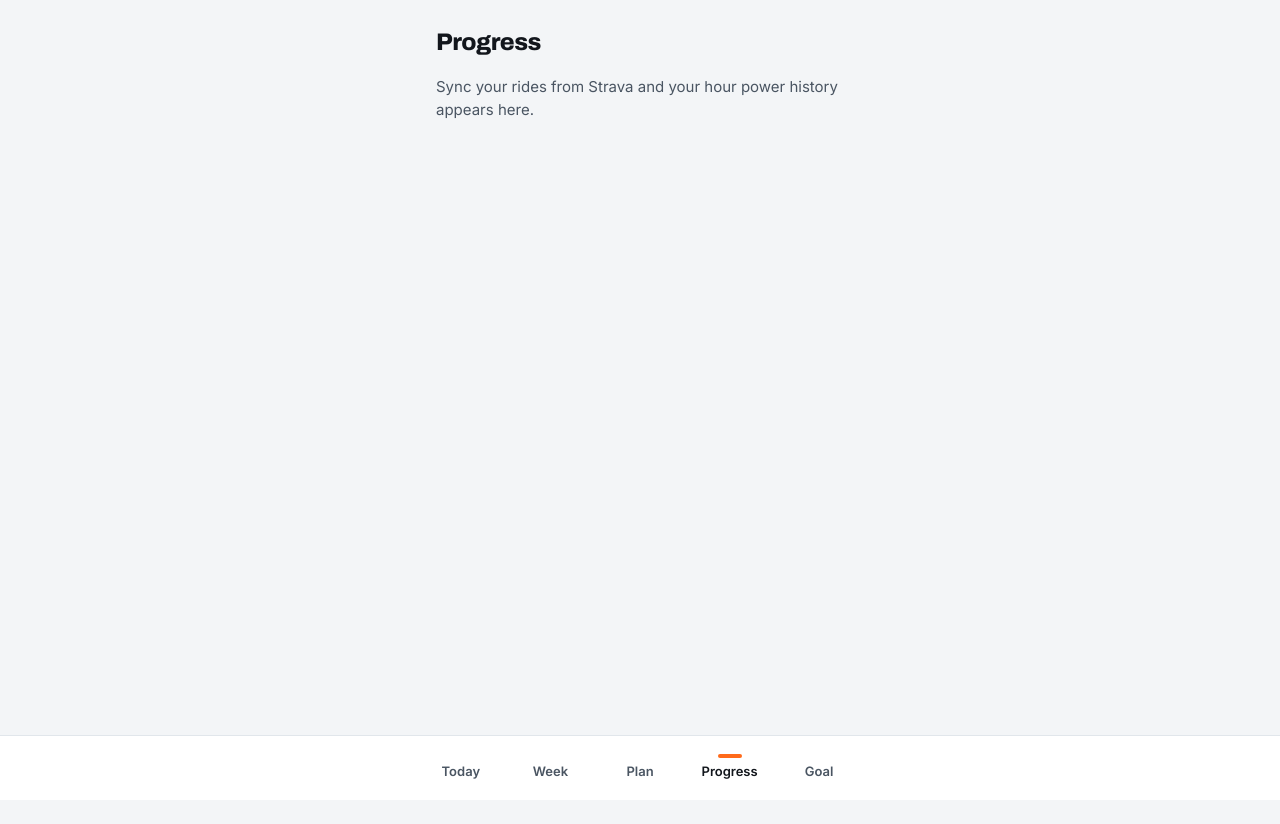
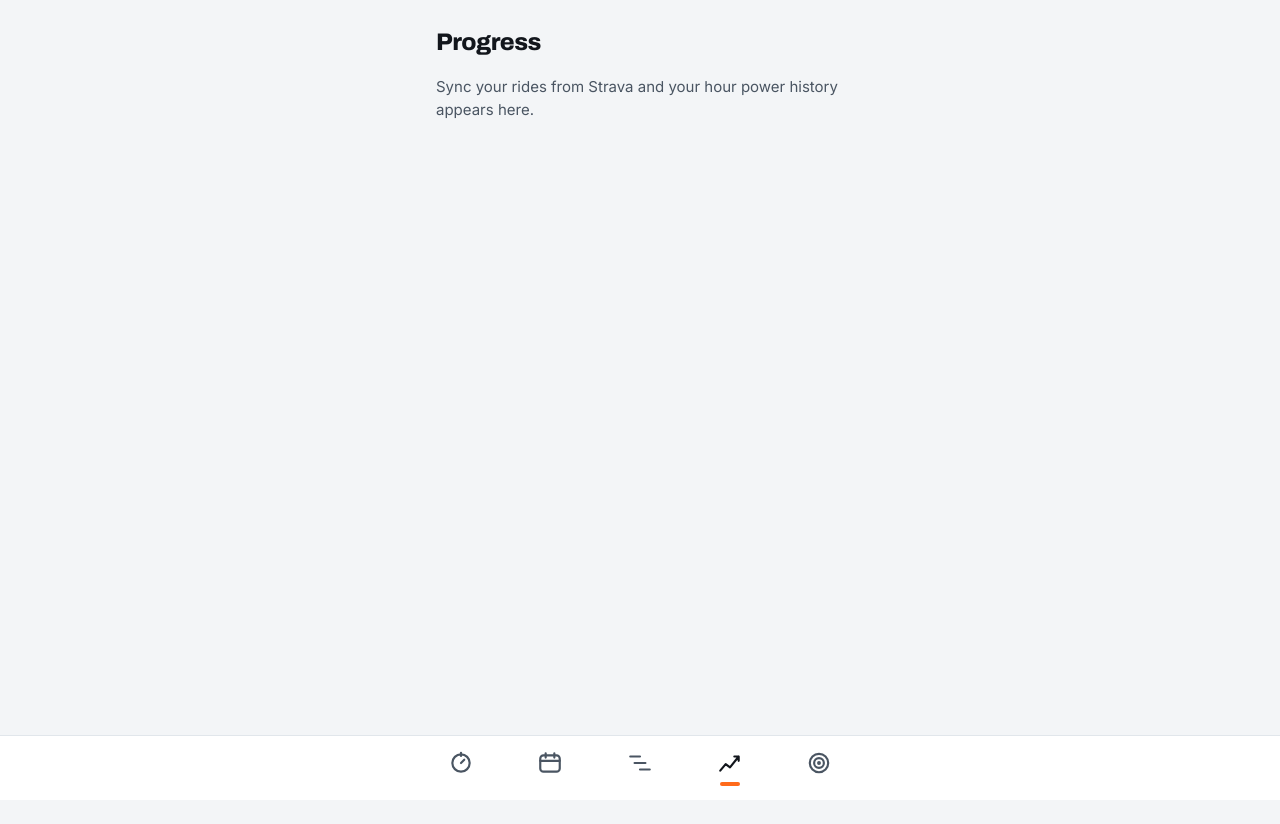
Before and after one commit to AnthBuhagiar/trainerME, a Next.js app: page /progress in a window 1280 px wide. Shown: the top 824 px of the page. Built offline with nearby package versions, Linux system fonts and the light colour scheme.

Commit message:
Bottom navigation: icons instead of text labels
Labels stay as accessible names and tooltips.

Co-Authored-By: Claude Opus 5.5 <noreply@anthropic.com>
Claude-Session: https://claude.ai/code/session_01AeSmijXVLtrxyh3k1NFSjA

```diff
--- a/src/components/BottomNav.tsx
+++ b/src/components/BottomNav.tsx
@@ -2,6 +2,37 @@
 
 import Link from "next/link";
 import { usePathname } from "next/navigation";
+
+// 24px line icons, 2px stroke, drawn to match the Hour Ring's tick style.
+const ICONS: Record<string, React.ReactNode> = {
+  // Today: a small hour ring with the 12 o'clock tick.
+  "/": (
+    <>
+      <circle cx="12" cy="12" r="8" />
+      <path d="M12 2.5v3" />
+      <path d="M12 12l3-3" />
+    </>
+  ),
+  // Week: seven days in a row.
+  "/week": (
+    <>
+      <rect x="3" y="5" width="18" height="15" rx="3" />
+      <path d="M3 10h18M8 3v4M16 3v4" />
+    </>
+  ),
+  // Plan: phases stacking towards the event, like a timeline.
+  "/plan": <path d="M3 6h9M7 12h10M12 18h9" />,
+  // Progress: a rising line.
+  "/progress": <path d="M3 19l5-6 4 3 8-10M16 6h4v4" />,
+  // Goal: a target.
+  "/goal": (
+    <>
+      <circle cx="12" cy="12" r="8.5" />
+      <circle cx="12" cy="12" r="4.5" />
+      <circle cx="12" cy="12" r="0.8" fill="currentColor" />
+    </>
+  ),
+};
 
 const ITEMS = [
   { href: "/", label: "Today" },
@@ -22,11 +53,25 @@ export function BottomNav() {
             <li key={item.href} className="flex-1">
               <Link
                 href={item.href}
+                aria-label={item.label}
+                title={item.label}
                 aria-current={active ? "page" : undefined}
-                className={`flex h-16 flex-col items-center justify-center gap-1 text-[13px] font-semibold ${active ? "text-foreground" : "text-muted"}`}
+                className={`flex h-16 flex-col items-center justify-center gap-1.5 ${active ? "text-foreground" : "text-muted"}`}
               >
-                <span className={`h-1 w-6 rounded-full ${active ? "bg-signal" : "bg-transparent"}`} />
-                {item.label}
+                <svg
+                  viewBox="0 0 24 24"
+                  width="26"
+                  height="26"
+                  fill="none"
+                  stroke="currentColor"
+                  strokeWidth={2}
+                  strokeLinecap="round"
+                  strokeLinejoin="round"
+                  aria-hidden="true"
+                >
+                  {ICONS[item.href]}
+                </svg>
+                <span className={`h-1 w-5 rounded-full ${active ? "bg-signal" : "bg-transparent"}`} />
               </Link>
             </li>
           );
```
